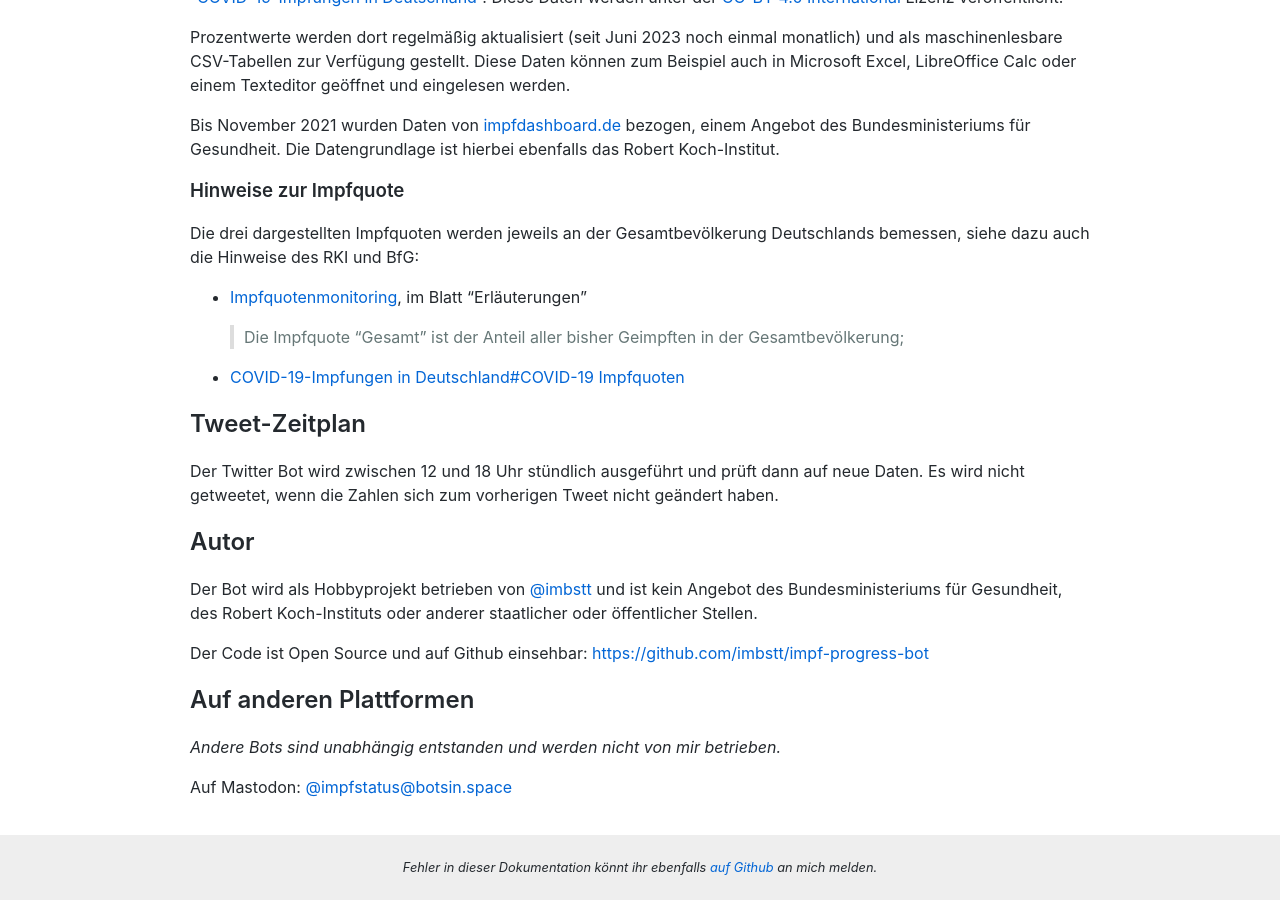
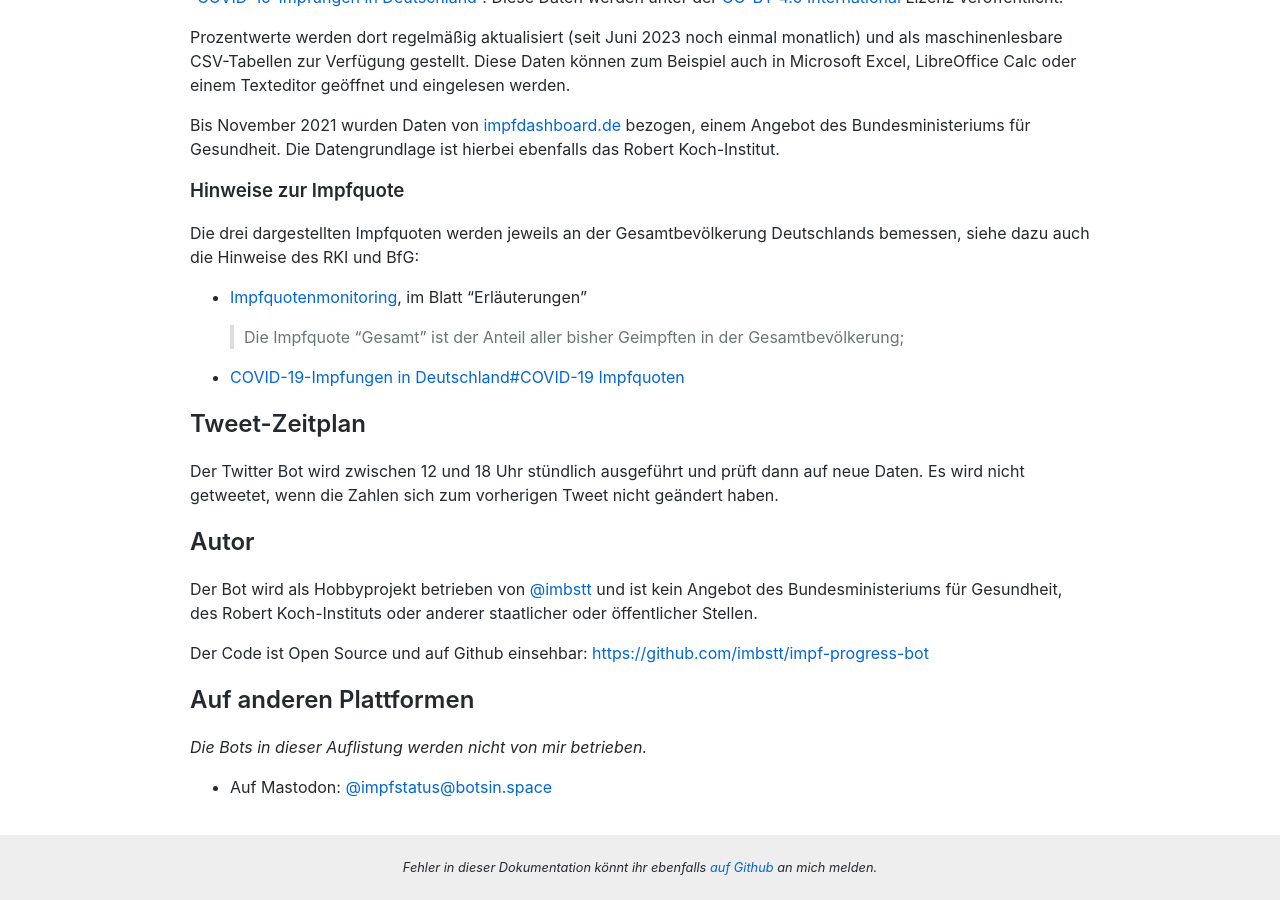
Before and after one commit to imbstt/impf-progress-bot, a Jekyll site: the page built from index.md, in a window 1280 px wide and 900 px high, scrolled down 771 px. Built offline with Jekyll 4.4.1, drawn with Linux system fonts in a browser that asks for light colours; comment, search, counter and statistics services are not loaded.

Commit message:
Update index.md

```diff
--- a/index.md
+++ b/index.md
@@ -39,6 +39,6 @@ Der Code ist Open Source und auf Github einsehbar: [https://github.com/imbstt/im
 
 ## Auf anderen Plattformen
 
-*Andere Bots sind unabhängig entstanden und werden nicht von mir betrieben.*
+*Die Bots in dieser Auflistung werden nicht von mir betrieben.*
 
-Auf Mastodon: [@impfstatus@botsin.space](https://botsin.space/@impfstatus)
+* Auf Mastodon: [@impfstatus@botsin.space](https://botsin.space/@impfstatus)
```
